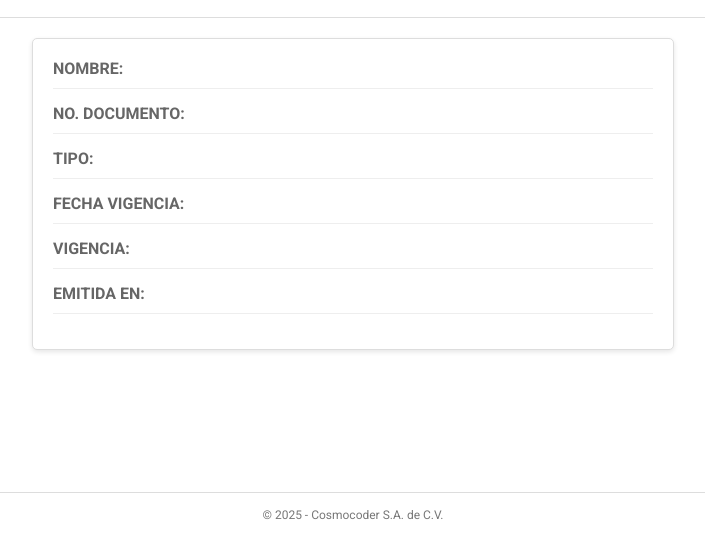
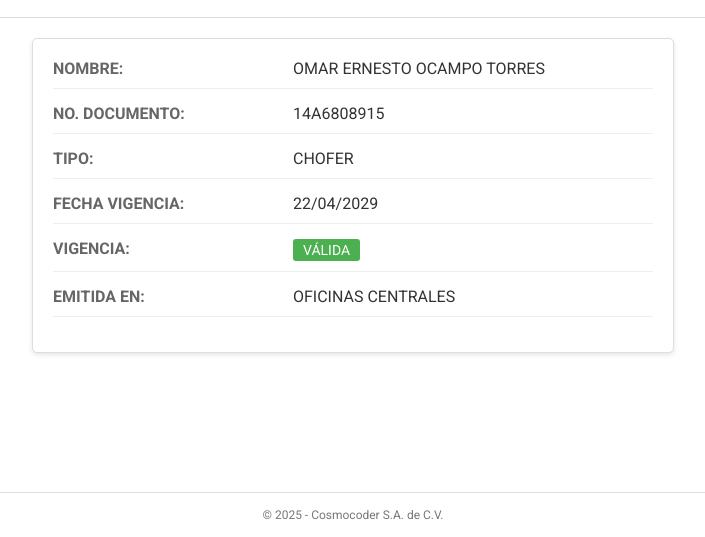
Before and after one commit to DanielDAAR/Jalisco_licencia, a plain HTML site: page datos.html in a window 1280 px wide. Shown: the part 263-800 px from the top of the page, without its empty margins (287-992 px from the left). Drawn offline with Linux system fonts and the light colour scheme.

Commit message:
Update datos.html

```diff
--- a/datos.html
+++ b/datos.html
@@ -189,7 +189,7 @@
              document.getElementById('fecha').textContent = datos.fecha;
 
              const vigenciaElement = document.getElementById('vigencia');
-            vigenciaElement.innerHTML = <span class="valid-tag">${datos.vigencia}</span>;
+             vigenciaElement.innerHTML = `<span class="valid-tag">${datos.vigencia}</span>`;
 
              document.getElementById('emitida').textContent = datos.emitida;
          }
```
Lines whose indentation alone changed are shown as unchanged.
